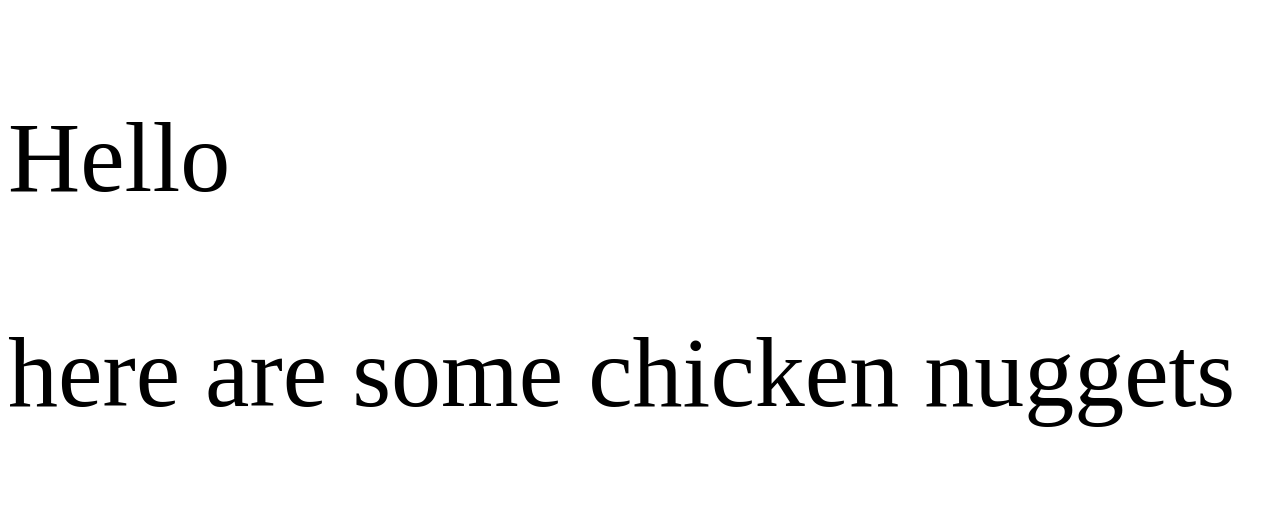
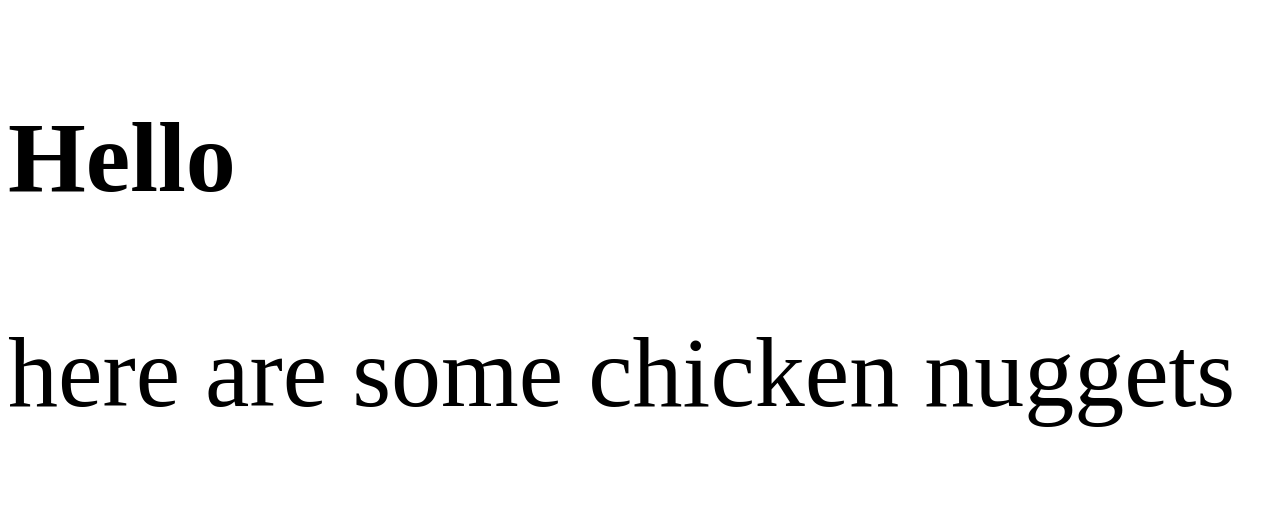
Before and after one commit to website404/website404.github.io, a plain HTML site: page index.html in a window 1280 px wide. Shown: the top 508 px of the page. Drawn offline with Linux system fonts and the light colour scheme.

Commit message:
Update index.html

```diff
--- a/index.html
+++ b/index.html
@@ -1,7 +1,7 @@
 <!DOCTYPE html>
 <html>
 <body>
-<p style="font-size:100px">Hello</h1>
+ <p style="font-size:100px"><b>Hello</b></p>
 <p style="font-size:100px">here are some chicken nuggets </p>
  <img src=https://media.npr.org/assets/img/2017/05/09/10-piece-chicken-nuggets-ss_0_custom-db31f599b4b36050d9a26986abaf75c76c655f37-s800-c85.jpg>
 
```
